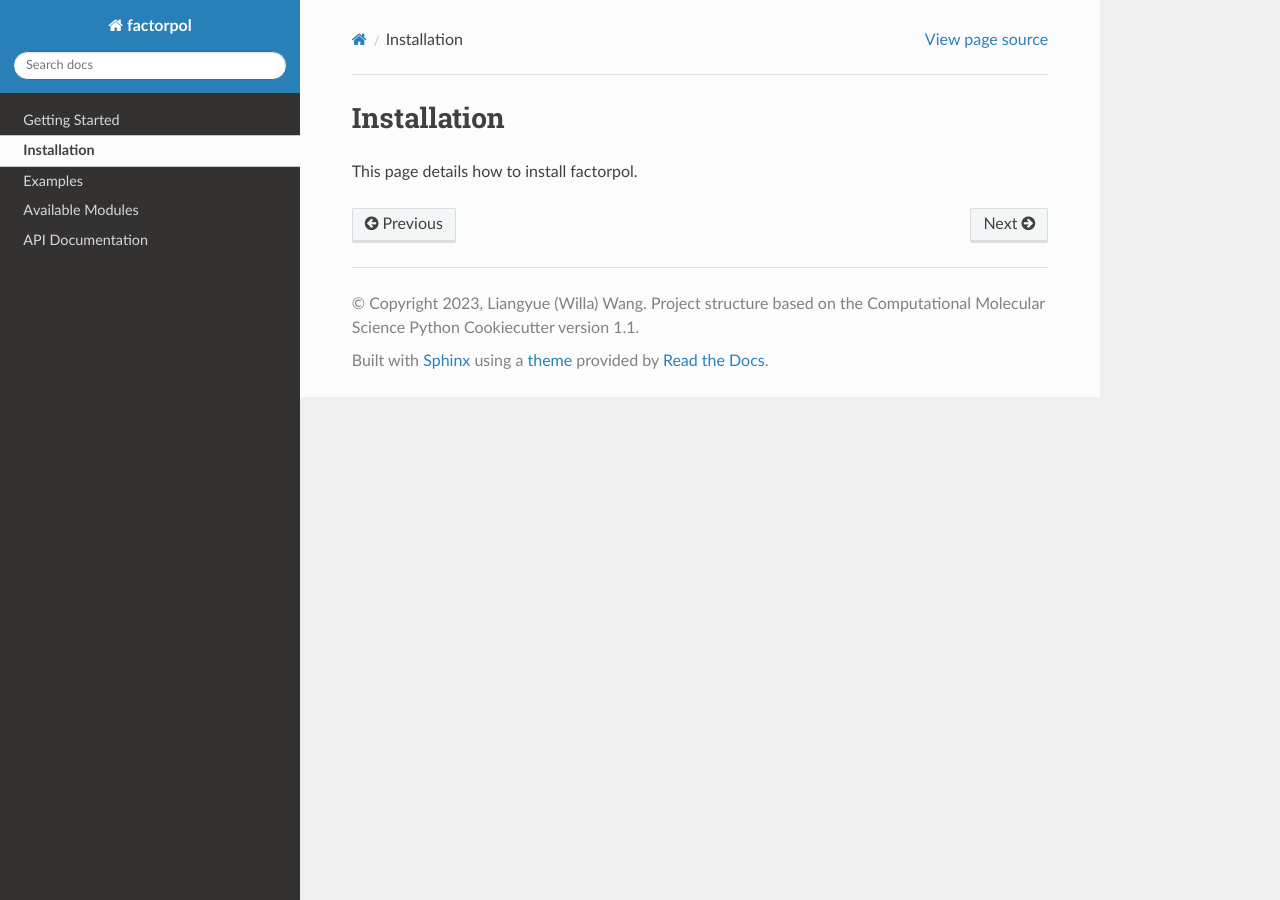
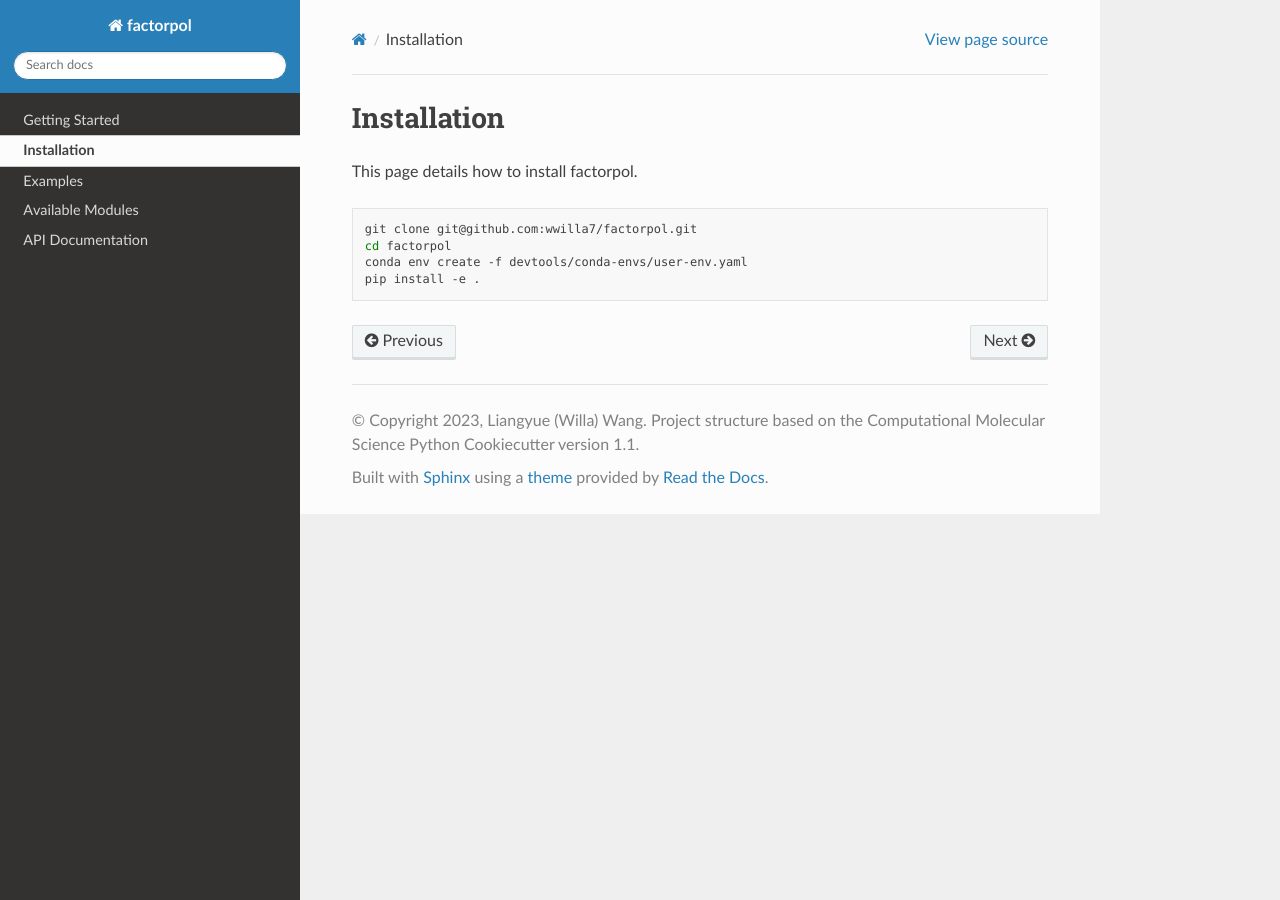
Before and after one commit to wwilla7/factorpol, a Sphinx documentation site: the page built from docs/installation.rst, in a window 1280 px wide. Built offline with Sphinx 7.4.7 and the Read the Docs theme 2.0.0, drawn with Linux system fonts in a browser that asks for light colours; the version number could not be read and is left out.

```diff
--- a/docs/api.rst
+++ b/docs/api.rst
@@ -3,6 +3,8 @@ API Documentation
 
 
 .. autoclass:: factorpol.alphas_training.AlphasTrainer
+   :members:
+.. autoclass:: factorpol.alphas_training.AlphaData
    :members:
 .. autoclass:: factorpol.bcc_training.BccTrainer
    :members:
@@ -14,3 +16,5 @@ API Documentation
    :members:
 .. automodule:: factorpol.utilities
    :members:
+.. automodule:: factorpol.qm_worker
+   :members:
--- a/docs/examples.rst
+++ b/docs/examples.rst
@@ -1,4 +1,3 @@
-Examples
-=============
+.. _example:
 
-This page includes some examples to use factorpol.
+.. include:: ../examples/README.rst
--- a/docs/getting_started.rst
+++ b/docs/getting_started.rst
@@ -2,3 +2,5 @@ Getting Started
 ===============
 
 This page details how to get started with factorpol.
+
+Please also navigate to :ref:`examples <example>`.
--- a/docs/installation.rst
+++ b/docs/installation.rst
@@ -2,3 +2,10 @@ Installation
 ===============
 
 This page details how to install factorpol.
+
+.. code-block:: sh
+
+    git clone git@github.com:wwilla7/factorpol.git
+    cd factorpol
+    conda env create -f devtools/conda-envs/user-env.yaml
+    pip install -e .
```
Also changed, not shown: README.md (+2 -3 lines), docs/index.rst (+10 -2 lines), examples/README.rst (added), 9 other files.
